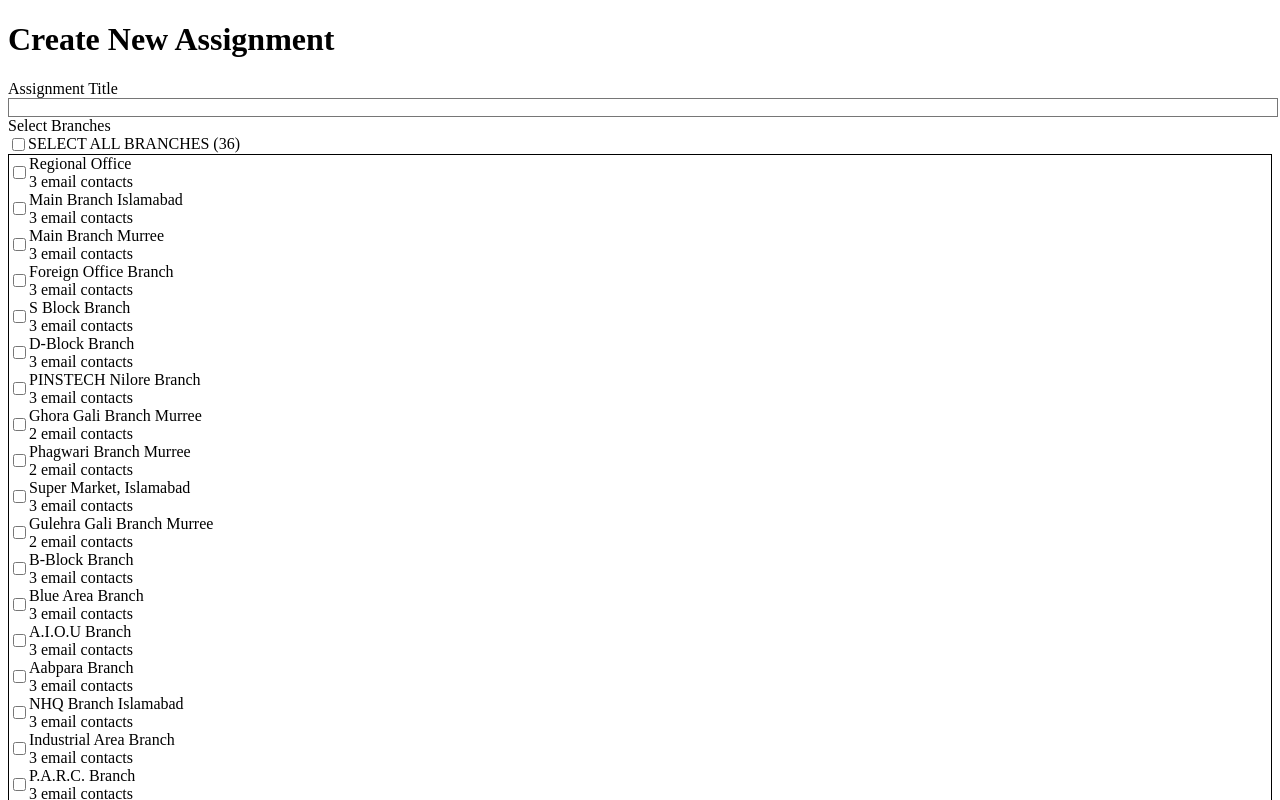
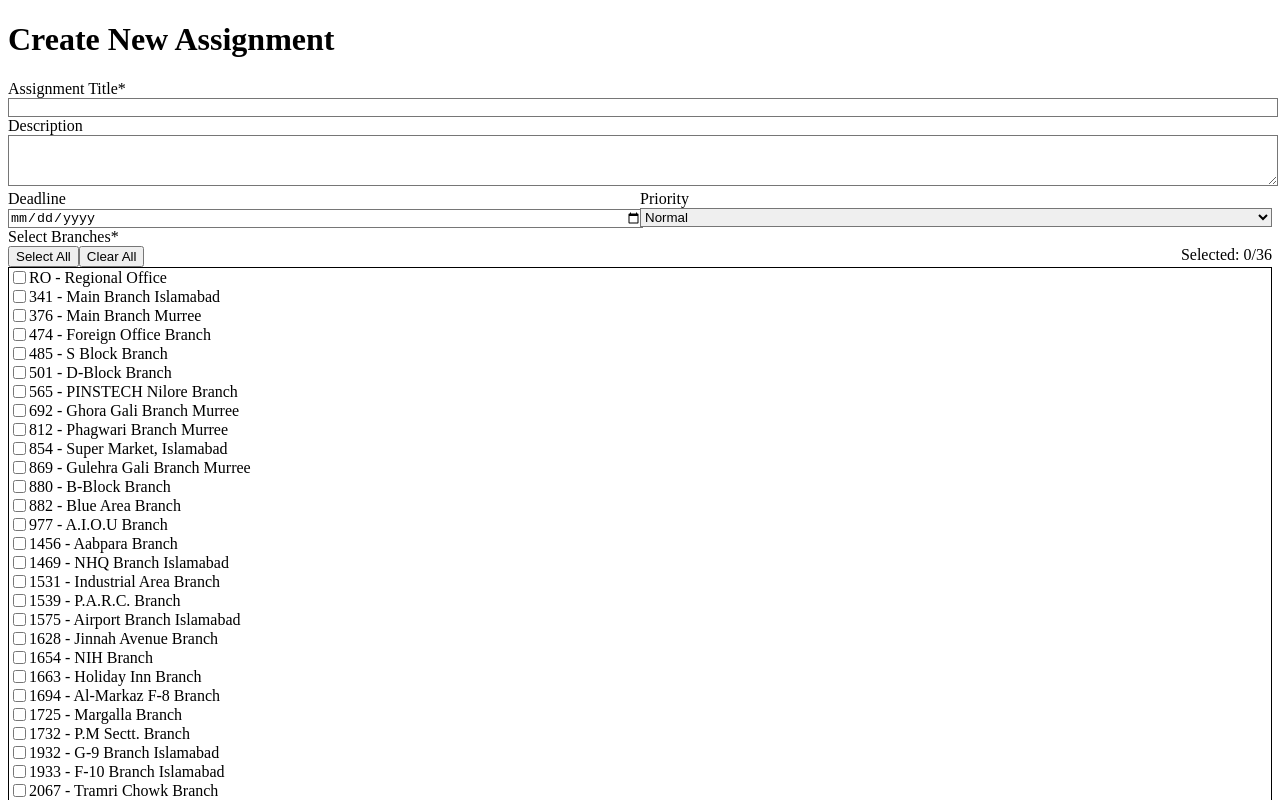
Before and after one commit to Aaminah-A581/assignment-tracker, a Next.js app: page /assignments/new in a window 1280 px wide. Shown: the top 800 px of the page. Built offline with nearby package versions, Linux system fonts and the light colour scheme.

Commit message:
Simplify app - focus on assignment tracking without emails

```diff
--- a/app/assignments/new/page.tsx
+++ b/app/assignments/new/page.tsx
@@ -3,22 +3,27 @@ import { useState } from 'react';
 import { useRouter } from 'next/navigation';
 import { collection, addDoc, Timestamp } from 'firebase/firestore';
 import { db } from '@/lib/firebase';
-import BranchSelector from '@/components/BranchSelector';
-import toast from 'react-hot-toast';
+import { branches } from '@/config/branches';
 
 export default function NewAssignment() {
   const router = useRouter();
   const [loading, setLoading] = useState(false);
-  const [selectedBranches, setSelectedBranches] = useState<string[]>([]);
+  const [selectedBranches, setSelectedBranches] = useState<(string | number)[]>([]);
   const [formData, setFormData] = useState({
     title: '',
-    projectId: '',
     description: '',
-    deadline: ''
+    deadline: '',
+    priority: 'normal',
+    category: ''
   });
 
   const handleSubmit = async (e: React.FormEvent) => {
     e.preventDefault();
+    if (selectedBranches.length === 0) {
+      alert('Please select at least one branch');
+      return;
+    }
+
     setLoading(true);
 
     try {
@@ -27,63 +32,70 @@ export default function NewAssignment() {
         ...formData,
         branches: selectedBranches.length === branches.length ? 'ALL' : selectedBranches,
         allocatedDate: Timestamp.now(),
-        deadline: Timestamp.fromDate(new Date(formData.deadline)),
+        deadline: formData.deadline ? Timestamp.fromDate(new Date(formData.deadline)) : null,
         overallStatus: 'pending',
-        emailsSent: false,
-        createdAt: Timestamp.now(),
-        createdBy: 'current-user-id' // Replace with actual user ID
+        createdAt: Timestamp.now()
       };
 
       const docRef = await addDoc(collection(db, 'assignments'), assignmentData);
 
       // Create branch progress records
       const branchesToTrack = selectedBranches.length === branches.length ?
-        branches.map(b => b.id) : selectedBranches;
+        branches.map(b => b.code) : selectedBranches;
 
-      for (const branchId of branchesToTrack) {
+      for (const branchCode of branchesToTrack) {
         await addDoc(collection(db, 'branchProgress'), {
           assignmentId: docRef.id,
-          branchId,
+          branchCode,
           status: 'pending',
-          followUps: 0,
+          completionDate: null,
+          remarks: '',
           createdAt: Timestamp.now()
         });
       }
 
-      // Send emails (call API route)
-      await fetch('/api/send-emails', {
-        method: 'POST',
-        headers: { 'Content-Type': 'application/json' },
-        body: JSON.stringify({
-          assignmentId: docRef.id,
-          branches: branchesToTrack,
-          assignmentData
-        })
-      });
-
-      toast.success('Assignment created and emails sent!');
-      router.push('/assignments');
+      alert('Assignment created successfully!');
+      router.push('/');
     } catch (error) {
       console.error('Error creating assignment:', error);
-      toast.error('Failed to create assignment');
+      alert('Failed to create assignment');
     } finally {
       setLoading(false);
     }
   };
 
+  const toggleBranch = (branchCode: string | number) => {
+    setSelectedBranches(prev => {
+      if (prev.includes(branchCode)) {
+        return prev.filter(code => code !== branchCode);
+      } else {
+        return [...prev, branchCode];
+      }
+    });
+  };
+
+  const selectAllBranches = () => {
+    setSelectedBranches(branches.map(b => b.code));
+  };
+
+  const clearAllBranches = () => {
+    setSelectedBranches([]);
+  };
+
   return (
-    <div className="max-w-4xl mx-auto p-6">
-      <h1 className="text-2xl font-bold mb-6">Create New Assignment</h1>
+    <div className="min-h-screen bg-gray-50 p-4">
+      <div className="max-w-4xl mx-auto">
+        <h1 className="text-3xl font-bold mb-8">Create New Assignment</h1>
 
-      <form onSubmit={handleSubmit} className="space-y-6">
+        <form onSubmit={handleSubmit} className="bg-white rounded-lg shadow p-6 space-y-6">
           <div>
             <label className="block text-sm font-medium mb-2">
-            Assignment Title
+              Assignment Title*
             </label>
             <input
               type="text"
               required
-            className="w-full px-4 py-2 border rounded-lg focus:ring-2 focus:ring-blue-500"
+              className="w-full px-4 py-2 border rounded-lg"
               value={formData.title}
               onChange={(e) => setFormData({...formData, title: e.target.value})}
             />
@@ -91,44 +103,106 @@ export default function NewAssignment() {
 
           <div>
             <label className="block text-sm font-medium mb-2">
-            Select Branches
+              Description
             </label>
-          <BranchSelector
-            selectedBranches={selectedBranches}
-            onSelectionChange={setSelectedBranches}
+            <textarea
+              className="w-full px-4 py-2 border rounded-lg"
+              rows={3}
+              value={formData.description}
+              onChange={(e) => setFormData({...formData, description: e.target.value})}
             />
           </div>
 
+          <div className="grid grid-cols-2 gap-4">
             <div>
               <label className="block text-sm font-medium mb-2">
                 Deadline
               </label>
               <input
                 type="date"
-            required
-            className="w-full px-4 py-2 border rounded-lg focus:ring-2 focus:ring-blue-500"
+                className="w-full px-4 py-2 border rounded-lg"
                 value={formData.deadline}
                 onChange={(e) => setFormData({...formData, deadline: e.target.value})}
               />
             </div>
 
+            <div>
+              <label className="block text-sm font-medium mb-2">
+                Priority
+              </label>
+              <select
+                className="w-full px-4 py-2 border rounded-lg"
+                value={formData.priority}
+                onChange={(e) => setFormData({...formData, priority: e.target.value})}
+              >
+                <option value="low">Low</option>
+                <option value="normal">Normal</option>
+                <option value="high">High</option>
+                <option value="urgent">Urgent</option>
+              </select>
+            </div>
+          </div>
+
+          <div>
+            <label className="block text-sm font-medium mb-2">
+              Select Branches*
+            </label>
+            <div className="mb-2 flex gap-2">
+              <button
+                type="button"
+                onClick={selectAllBranches}
+                className="px-3 py-1 text-sm bg-blue-100 text-blue-700 rounded"
+              >
+                Select All
+              </button>
+              <button
+                type="button"
+                onClick={clearAllBranches}
+                className="px-3 py-1 text-sm bg-gray-100 text-gray-700 rounded"
+              >
+                Clear All
+              </button>
+              <span className="ml-auto text-sm text-gray-600">
+                Selected: {selectedBranches.length}/{branches.length}
+              </span>
+            </div>
+
+            <div className="border rounded-lg p-4 max-h-64 overflow-y-auto">
+              {branches.map((branch) => (
+                <label
+                  key={branch.code}
+                  className="flex items-center p-2 hover:bg-gray-50 cursor-pointer"
+                >
+                  <input
+                    type="checkbox"
+                    checked={selectedBranches.includes(branch.code)}
+                    onChange={() => toggleBranch(branch.code)}
+                    className="mr-3"
+                  />
+                  <span>{branch.code} - {branch.name}</span>
+                </label>
+              ))}
+            </div>
+          </div>
+
           <div className="flex gap-4">
             <button
               type="button"
-            onClick={() => router.back()}
-            className="flex-1 px-6 py-3 border rounded-lg hover:bg-gray-50"
+              onClick={() => router.push('/')}
+              className="flex-1 px-4 py-2 border rounded-lg hover:bg-gray-50"
             >
               Cancel
             </button>
             <button
               type="submit"
-            disabled={loading || selectedBranches.length === 0}
-            className="flex-1 px-6 py-3 bg-blue-600 text-white rounded-lg hover:bg-blue-700 disabled:bg-gray-300"
+              disabled={loading}
+              className="flex-1 px-4 py-2 bg-blue-600 text-white rounded-lg hover:bg-blue-700 disabled:bg-gray-300"
             >
-            {loading ? 'Creating...' : 'Create & Send Emails'}
+              {loading ? 'Creating...' : 'Create Assignment'}
             </button>
           </div>
         </form>
       </div>
+    </div>
   );
 }
--- a/app/page.tsx
+++ b/app/page.tsx
@@ -1,66 +1,205 @@
 'use client';
 import { useState, useEffect } from 'react';
-import { collection, addDoc, onSnapshot, query, orderBy } from 'firebase/firestore';
+import { collection, query, onSnapshot, updateDoc, doc, Timestamp, orderBy } from 'firebase/firestore';
 import { db } from '@/lib/firebase';
 import { branches } from '@/config/branches';
+import Link from 'next/link';
+import { Plus, Calendar, Clock, CheckCircle } from 'lucide-react';
 
-export default function Home() {
-  const [assignments, setAssignments] = useState([]);
-  const [newAssignment, setNewAssignment] = useState('');
+export default function Dashboard() {
+  const [assignments, setAssignments] = useState<any[]>([]);
+  const [branchProgress, setBranchProgress] = useState<any[]>([]);
+  const [loading, setLoading] = useState(true);
 
   useEffect(() => {
+    // Real-time listener for assignments
     const q = query(collection(db, 'assignments'), orderBy('createdAt', 'desc'));
     const unsubscribe = onSnapshot(q, (snapshot) => {
-      const assignmentsData = snapshot.docs.map(doc => ({
+      const data = snapshot.docs.map(doc => ({
         id: doc.id,
         ...doc.data()
       }));
-      setAssignments(assignmentsData);
+      setAssignments(data);
+      setLoading(false);
     });
-    return () => unsubscribe();
+
+    // Real-time listener for branch progress
+    const progressQuery = query(collection(db, 'branchProgress'));
+    const unsubscribeProgress = onSnapshot(progressQuery, (snapshot) => {
+      const data = snapshot.docs.map(doc => ({
+        id: doc.id,
+        ...doc.data()
+      }));
+      setBranchProgress(data);
+    });
+
+    return () => {
+      unsubscribe();
+      unsubscribeProgress();
+    };
   }, []);
 
-  const addAssignment = async (e) => {
-    e.preventDefault();
-    if (newAssignment.trim()) {
-      await addDoc(collection(db, 'assignments'), {
-        title: newAssignment,
-        createdAt: new Date(),
-        status: 'pending'
-      });
-      setNewAssignment('');
+  const updateBranchStatus = async (progressId: string, status: string) => {
+    try {
+      const updates: any = { status };
+      if (status === 'completed') {
+        updates.completionDate = Timestamp.now();
+      }
+      await updateDoc(doc(db, 'branchProgress', progressId), updates);
+    } catch (error) {
+      console.error('Error updating status:', error);
     }
   };
 
+  const getAssignmentProgress = (assignmentId: string) => {
+    const progress = branchProgress.filter(p => p.assignmentId === assignmentId);
+    const completed = progress.filter(p => p.status === 'completed').length;
+    return { total: progress.length, completed };
+  };
+
+  const getTodayStats = () => {
+    const today = new Date();
+    today.setHours(0, 0, 0, 0);
+
+    const todayCompleted = branchProgress.filter(p => {
+      if (p.status === 'completed' && p.completionDate) {
+        const completionDate = p.completionDate.toDate();
+        completionDate.setHours(0, 0, 0, 0);
+        return completionDate.getTime() === today.getTime();
+      }
+      return false;
+    }).length;
+
+    const totalPending = branchProgress.filter(p => p.status === 'pending').length;
+
+    return { todayCompleted, totalPending };
+  };
+
+  const stats = getTodayStats();
+
+  if (loading) {
+    return <div className="min-h-screen bg-gray-50 p-4 flex items-center justify-center">Loading...</div>;
+  }
+
   return (
-    <div className="p-8 max-w-4xl mx-auto">
-      <h1 className="text-3xl font-bold mb-8">Assignment Tracker</h1>
+    <div className="min-h-screen bg-gray-50 p-4">
+      <div className="max-w-7xl mx-auto">
+        <div className="flex justify-between items-center mb-8">
+          <h1 className="text-3xl font-bold">Assignment Tracker</h1>
+          <Link
+            href="/assignments/new"
+            className="flex items-center gap-2 px-4 py-2 bg-blue-600 text-white rounded-lg hover:bg-blue-700"
+          >
+            <Plus size={20} />
+            New Assignment
+          </Link>
+        </div>
 
-      <form onSubmit={addAssignment} className="mb-8 flex gap-2">
-        <input
-          type="text"
-          value={newAssignment}
-          onChange={(e) => setNewAssignment(e.target.value)}
-          placeholder="Enter new assignment..."
-          className="flex-1 px-4 py-2 border rounded-lg"
-        />
-        <button
-          type="submit"
-          className="px-6 py-2 bg-blue-500 text-white rounded-lg hover:bg-blue-600"
-        >
-          Add
-        </button>
-      </form>
+        {/* Daily Stats */}
+        <div className="grid grid-cols-1 md:grid-cols-3 gap-4 mb-8">
+          <div className="bg-white p-6 rounded-lg shadow">
+            <div className="flex items-center justify-between">
+              <div>
+                <p className="text-gray-500 text-sm">Today's Completions</p>
+                <p className="text-2xl font-bold text-green-600">{stats.todayCompleted}</p>
+              </div>
+              <CheckCircle className="text-green-500" />
+            </div>
+          </div>
 
-      <div className="space-y-2">
-        {assignments.map(assignment => (
-          <div key={assignment.id} className="p-4 border rounded-lg">
-            <h3 className="font-semibold">{assignment.title}</h3>
-            <p className="text-sm text-gray-500">
-              Status: {assignment.status}
-            </p>
+          <div className="bg-white p-6 rounded-lg shadow">
+            <div className="flex items-center justify-between">
+              <div>
+                <p className="text-gray-500 text-sm">Total Pending</p>
+                <p className="text-2xl font-bold text-yellow-600">{stats.totalPending}</p>
+              </div>
+              <Clock className="text-yellow-500" />
+            </div>
           </div>
-        ))}
+
+          <div className="bg-white p-6 rounded-lg shadow">
+            <div className="flex items-center justify-between">
+              <div>
+                <p className="text-gray-500 text-sm">Active Assignments</p>
+                <p className="text-2xl font-bold">{assignments.length}</p>
+              </div>
+              <Calendar className="text-blue-500" />
+            </div>
+          </div>
+        </div>
+
+        {/* Assignments List */}
+        <div className="space-y-4">
+          {assignments.map((assignment) => {
+            const progress = getAssignmentProgress(assignment.id);
+            const assignmentProgress = branchProgress.filter(p => p.assignmentId === assignment.id);
+
+            return (
+              <div key={assignment.id} className="bg-white rounded-lg shadow p-6">
+                <div className="flex justify-between items-start mb-4">
+                  <div>
+                    <h3 className="text-xl font-semibold">{assignment.title}</h3>
+                    {assignment.description && (
+                      <p className="text-gray-600 mt-1">{assignment.description}</p>
+                    )}
+                    <div className="flex gap-4 mt-2 text-sm text-gray-500">
+                      <span>Created: {assignment.createdAt?.toDate().toLocaleDateString()}</span>
+                      {assignment.deadline && (
+                        <span>Deadline: {assignment.deadline.toDate().toLocaleDateString()}</span>
+                      )}
+                      <span className={`px-2 py-1 rounded text-xs ${
+                        assignment.priority === 'urgent' ? 'bg-red-100 text-red-700' :
+                        assignment.priority === 'high' ? 'bg-orange-100 text-orange-700' :
+                        assignment.priority === 'normal' ? 'bg-blue-100 text-blue-700' :
+                        'bg-gray-100 text-gray-700'
+                      }`}>
+                        {assignment.priority}
+                      </span>
+                    </div>
+                  </div>
+                  <div className="text-right">
+                    <p className="text-2xl font-bold">{progress.completed}/{progress.total}</p>
+                    <p className="text-sm text-gray-500">Completed</p>
+                  </div>
+                </div>
+
+                {/* Branch Progress */}
+                <div className="border-t pt-4">
+                  <h4 className="font-medium mb-2">Branch Progress:</h4>
+                  <div className="grid grid-cols-1 md:grid-cols-2 lg:grid-cols-3 gap-2">
+                    {assignmentProgress.map((prog) => {
+                      const branch = branches.find(b => b.code === prog.branchCode || b.code === Number(prog.branchCode));
+                      return (
+                        <div key={prog.id} className="flex items-center justify-between p-2 border rounded">
+                          <span className="text-sm">{branch?.name || prog.branchCode}</span>
+                          <button
+                            onClick={() => updateBranchStatus(
+                              prog.id,
+                              prog.status === 'completed' ? 'pending' : 'completed'
+                            )}
+                            className={`px-3 py-1 rounded text-xs ${
+                              prog.status === 'completed'
+                                ? 'bg-green-100 text-green-700'
+                                : 'bg-yellow-100 text-yellow-700'
+                            }`}
+                          >
+                            {prog.status}
+                          </button>
+                        </div>
+                      );
+                    })}
+                  </div>
+                </div>
+              </div>
+            );
+          })}
+        </div>
+
+        {assignments.length === 0 && (
+          <div className="text-center py-12">
+            <p className="text-gray-500">No assignments yet. Create your first one!</p>
+          </div>
+        )}
       </div>
     </div>
   );
```
Lines whose indentation alone changed are shown as unchanged.
